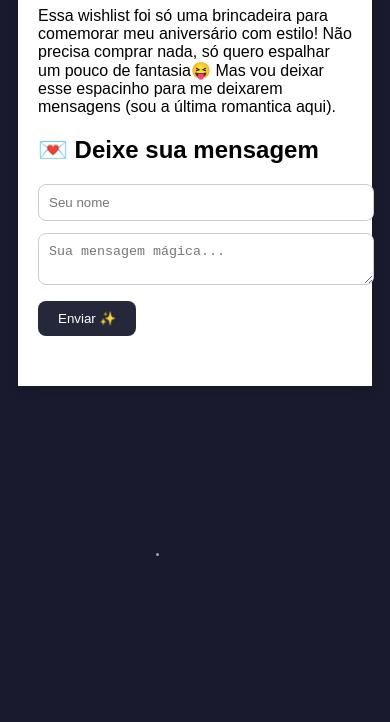
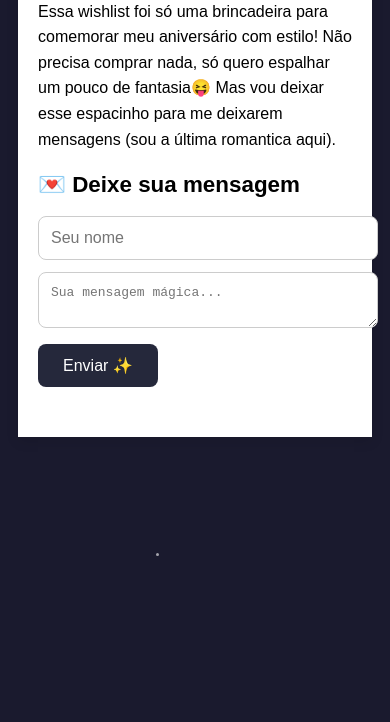
Before and after one commit to livinhaF/wishlistAniversario, a website: page public/sobremim.html in a window 390 px wide. Shown: the part 122-844 px from the top of the page. Drawn offline with Linux system fonts and the light colour scheme; no server answers.

Commit message:
fix: correcao para responsividade aumentando e melhorando o conteudo visual

```diff
--- a/public/sobremim.css
+++ b/public/sobremim.css
@@ -106,30 +106,51 @@ form button {
   animation-delay: 2.5s;
 }
 
-/* ------------------------------------- */
-/* NOVO CÓDIGO DE RESPONSIVIDADE (MOBILE) */
-/* ------------------------------------- */
 @media (max-width: 600px) {
 
-  /* 1. Ajuste do body para telas menores: */
-  /* Remove o padding lateral excessivo no celular */
   body {
-    padding: 20px 10px; /* Padding menor em cima/embaixo e bem pequeno nas laterais */
+    padding: 20px 10px;
+  }
+  .sobre-container {
+    max-width: 100%;
+    padding: 20px;
+    border-radius: 0;
   }
 
-  /* 2. Ajuste do container principal: */
-  /* Faz o container ocupar a largura total do celular */
-  .sobre-container {
-    max-width: 100%; /* Permite que ele cresça para preencher o espaço disponível */
-    padding: 20px; /* Reduz o padding interno para dar mais espaço ao conteúdo */
-    border-radius: 0; /* Opcional: remover o arredondamento para um visual mais 'full-screen' */
+
+  /* NOVOS AJUSTES PARA AUMENTAR */
+
+
+  /* Tornar os títulos mais legíveis */
+  .sobre-container h1 {
+    font-size: 1.8em; /* Aumenta um pouco o H1 */
+  }
+  .sobre-container h2 {
+    font-size: 1.4em; /* Aumenta um pouco o H2 */
   }
 
-  /* 3. Ajuste de elementos internos (se precisar): */
-  /* Caso algum elemento interno precise de menos margem/padding no celular */
-  /*
-  #mensagens {
-    margin-top: 20px;
+  /* Aumentar a fonte do texto principal para facilitar a leitura */
+  .sobre-container p {
+    font-size: 1em; /* Garante um tamanho padrão legível */
+    line-height: 1.6; /* Aumenta o espaçamento entre linhas para melhor leitura */
   }
-  */
+
+  /* Aumentar o tamanho do texto dentro dos campos de formulário */
+  form input,
+  form textarea {
+    padding: 12px; /* Aumenta o padding para o campo ficar maior e mais fácil de tocar */
+    font-size: 1em; /* Garante que o texto digitado seja de bom tamanho */
+  }
+
+  /* Aumentar o botão */
+  form button {
+    padding: 12px 25px; /* Aumenta o botão para ser um "alvo de toque" maior */
+    font-size: 1em;
+  }
+
+  /* Ajustar o mural de mensagens (opcional, se parecer pequeno) */
+  .mensagem {
+    padding: 15px; /* Mais espaço interno para cada mensagem */
+    font-size: 1em;
+  }
 }
```
